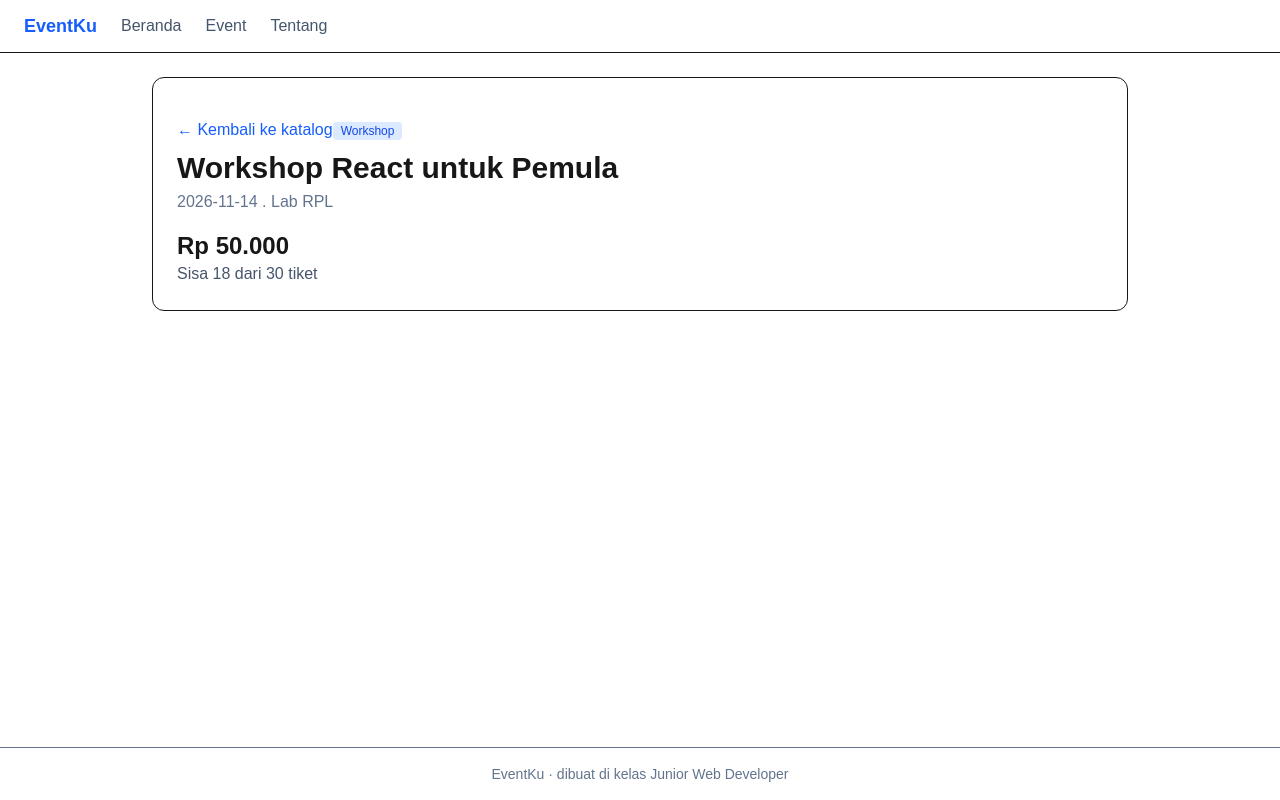
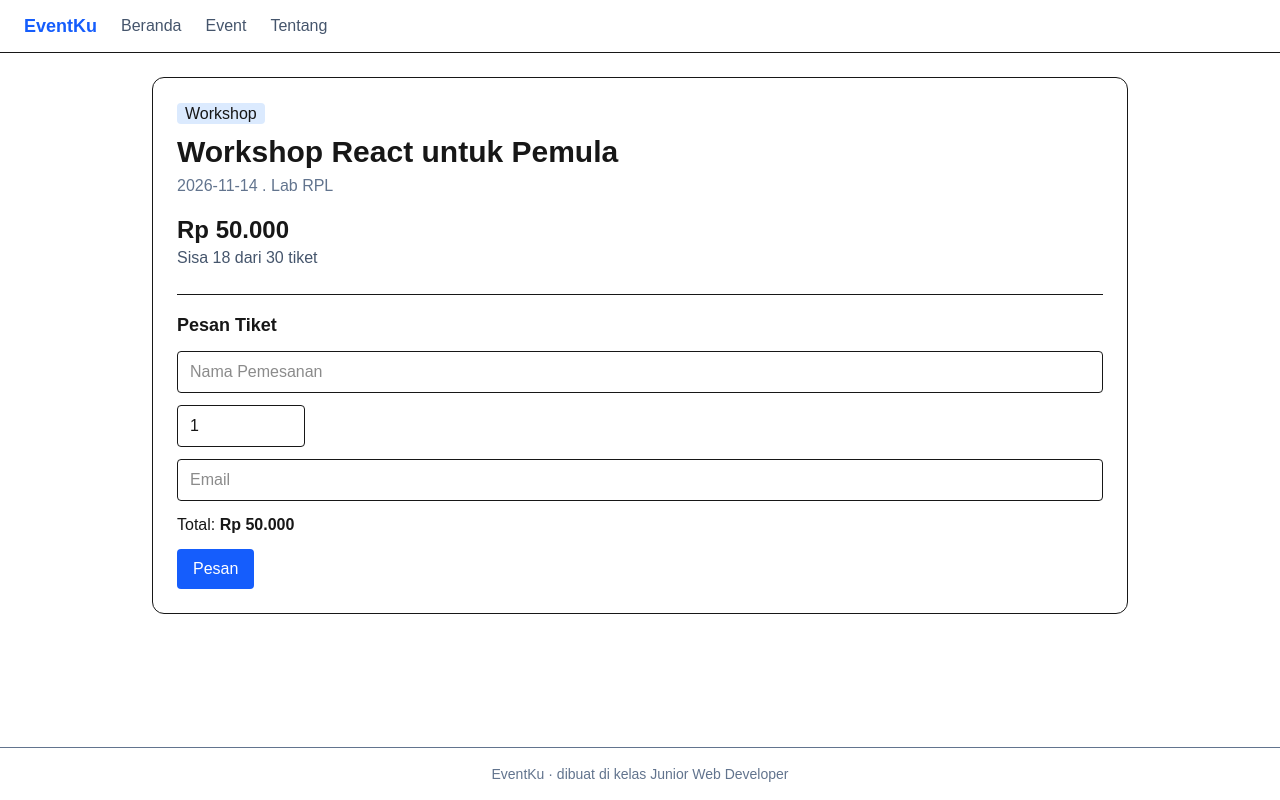
Before and after one commit to virly-PROW/latihan-next.js, a Next.js app: page /event/1 in a window 1280 px wide. Built offline with nearby package versions, Linux system fonts and the light colour scheme.

Commit message:
Menambahkan formulir di detail id dan validasi nya

```diff
--- a/app/event/[id]/page.tsx
+++ b/app/event/[id]/page.tsx
@@ -1,6 +1,6 @@
 import {notFound} from "next/navigation";
 import {events, rupiah} from '@/data/event';
-import Link from "next/link";
+import FormPesan from "@/components/FormPesan";
 
 export default async function Detail({params}: PageProps<"/event/[id]">) {
     const {id} = await params;
@@ -11,14 +11,13 @@ export default async function Detail({params}: PageProps<"/event/[id]">) {
     const sisa = event.kuota - event.terisi;
     return (
         <article className="rounded-xl border bg-white p-6">
-            <Link href="/event" className="mt-4 inline-block text-blue-600 hover:underline">
-    ← Kembali ke katalog
-</Link>
-            <span className="rounded bg-blue-100 px-2 py-0.5 text-xs text-blue-700">{event.kategori}</span>
+
+            <span className="rounded bg-blue-100 px-2 py-0.5 text xs text blue-700"> {event.kategori}</span>
             <h1 className="mt-2 text-3xl font-bold">{event.judul}</h1>
             <p className="mt-1 text-slate-500">{event.tanggal} . {event.lokasi}</p>
             <p className="mt-4 text-2xl font-semibold">{rupiah(event.harga)}</p>
             <p className="text-slate-600"> Sisa {sisa} dari {event.kuota} tiket</p>
+            <FormPesan event={event} />
         </article>
     )
     }
--- /dev/null
+++ b/components/FormPesan.tsx
@@ -0,0 +1,63 @@
+"use client";
+import {useState} from "react";
+import { rupiah, type Event } from "@/data/event";
+
+export default function FromPesan({event}: {event: Event}) {
+    const sisa = event.kuota - event.terisi;
+    const [nama, setNama] = useState("");
+    const [jumlah, setJumlah] = useState(1);
+    const [pesan, setPesan] = useState("");
+    const [berhasil, setBerhasil] = useState(false);
+    const [email, setEmail] = useState("");
+
+    function kirim(e: React.FormEvent) {
+        e.preventDefault();
+        setBerhasil(false);
+        if(nama.trim().length < 0) return setPesan("Nama minimal 3 huruf.");
+        if(jumlah < 1) return setPesan("Jumlah minimal 1 tiket.");
+        if(jumlah > sisa) return setPesan(`Hanya tersisa ${sisa} tiket.`);
+        if(!email.includes("@")) return setPesan("Email tidak valid.");
+        setPesan("");
+        setBerhasil(true);
+    }
+
+    if(sisa === 0) {
+        return <p className="mt-6 font-medium text-red-600">Tiket habis</p>;
+
+    }
+
+    return (
+        <form onSubmit={kirim} className="mt-6 space-y-3 border-t pt-4">
+            <h2 className="text-lg font-semibold">Pesan Tiket</h2>
+            <input
+                value={nama}
+                onChange={(e) => setNama(e.target.value)}
+                placeholder="Nama Pemesanan"
+                className="block w-full rounded border px-3 py-2"
+            />
+            <input
+                type="number"
+                value={jumlah}
+                onChange={(e) => setJumlah(Number(e.target.value))}
+                className="block w-32 rounded border px-3 py-2"
+            />
+            <input
+                type="email"
+                value={email}
+                onChange={(e) => setEmail(e.target.value)}
+                placeholder="Email"
+                className="block w-full rounded border px-3 py-2"
+            />
+            <p>Total: <b>{rupiah(event.harga * jumlah)}</b></p>
+            {pesan && <p className="text-red-600">{pesan}</p>}
+            {berhasil && (
+                <p className="text-green-700">
+                   Terima kasih {nama}! {jumlah} tiket dipesan (belum tersimpan, ini masih latihan).
+                </p>
+            )}
+            <button className="rounded bg-blue-600 px-4 py-2 text-white hover:bg-blue-700">
+                Pesan
+            </button>
+        </form>
+    );
+}
```
